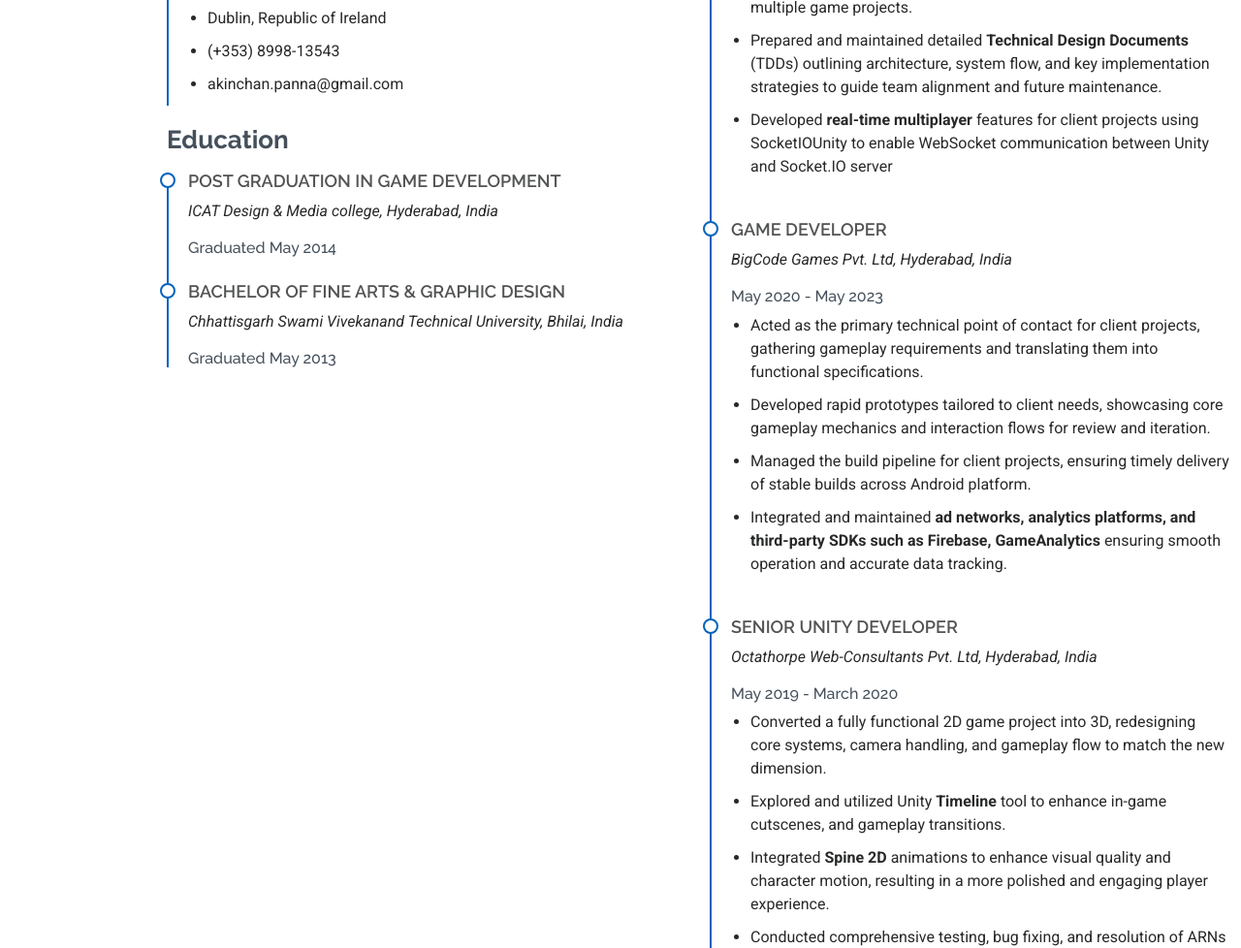
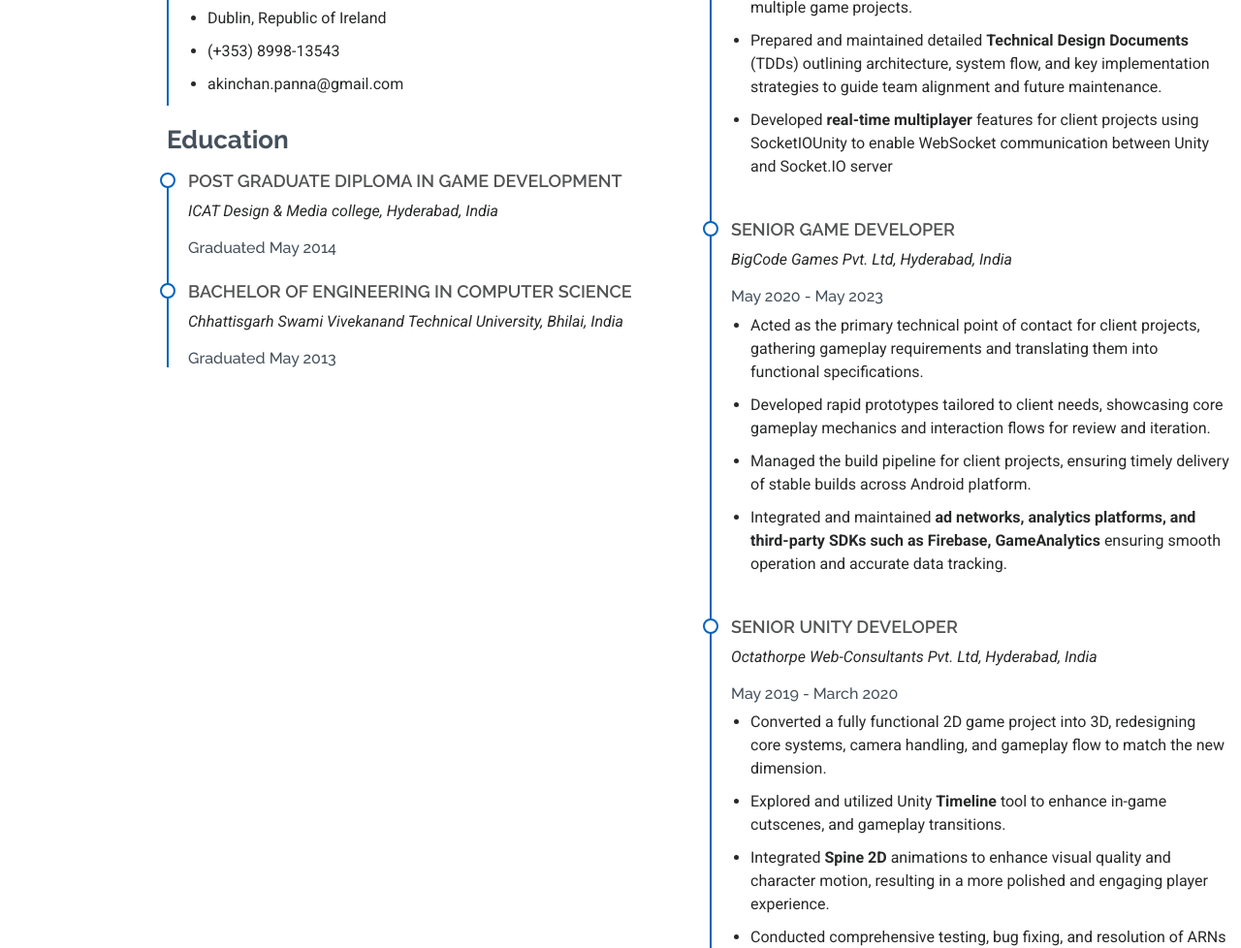
Before and after one commit to Akinchan/Portfolio, a plain HTML site: page index.html in a window 1280 px wide. Shown: the part 2474-3452 px from the top of the page at 97% size. Drawn offline with Linux system fonts and the light colour scheme.

Commit message:
Position and resume changes
* Update position at Bigcode games.
* Uploaded europass resume

```diff
--- a/index.html
+++ b/index.html
@@ -268,14 +268,14 @@
 
             <h3 class="resume-title">Education</h3>
             <div class="resume-item">
-              <h4>Post Graduation in Game Development</h4>
+              <h4>Post Graduate Diploma in Game Development</h4>
               <p><em>ICAT Design & Media college, Hyderabad, India</em></p>
               <h6>Graduated May 2014</h6>
               <!--<p>Qui deserunt veniam. Et sed aliquam labore tempore sed quisquam iusto autem sit. Ea vero voluptatum qui ut dignissimos deleniti nerada porti sand markend</p>-->
             </div><!-- Edn Resume Item -->
 
             <div class="resume-item">
-              <h4>Bachelor of Fine Arts &amp; Graphic Design</h4>
+              <h4>Bachelor of Engineering in Computer Science</h4>
               <p><em>Chhattisgarh Swami Vivekanand Technical University, Bhilai, India</em></p>
               <h6>Graduated May 2013</h6>
               <!--<p>Quia nobis sequi est occaecati aut. Repudiandae et iusto quae reiciendis et quis Eius vel ratione eius unde vitae rerum voluptates asperiores voluptatem Earum molestiae consequatur neque etlon sader mart dila</p>-->
@@ -298,7 +298,7 @@
             </div><!-- Edn Resume Item -->
 
             <div class="resume-item">
-              <h4>Game Developer</h4>
+              <h4>Senior Game Developer</h4>
               <p><em>BigCode Games Pvt. Ltd, Hyderabad, India</em></p>
               <h6>May 2020 - May 2023</h6>
               <ul>
```
Also changed, not shown: 1 other file.
